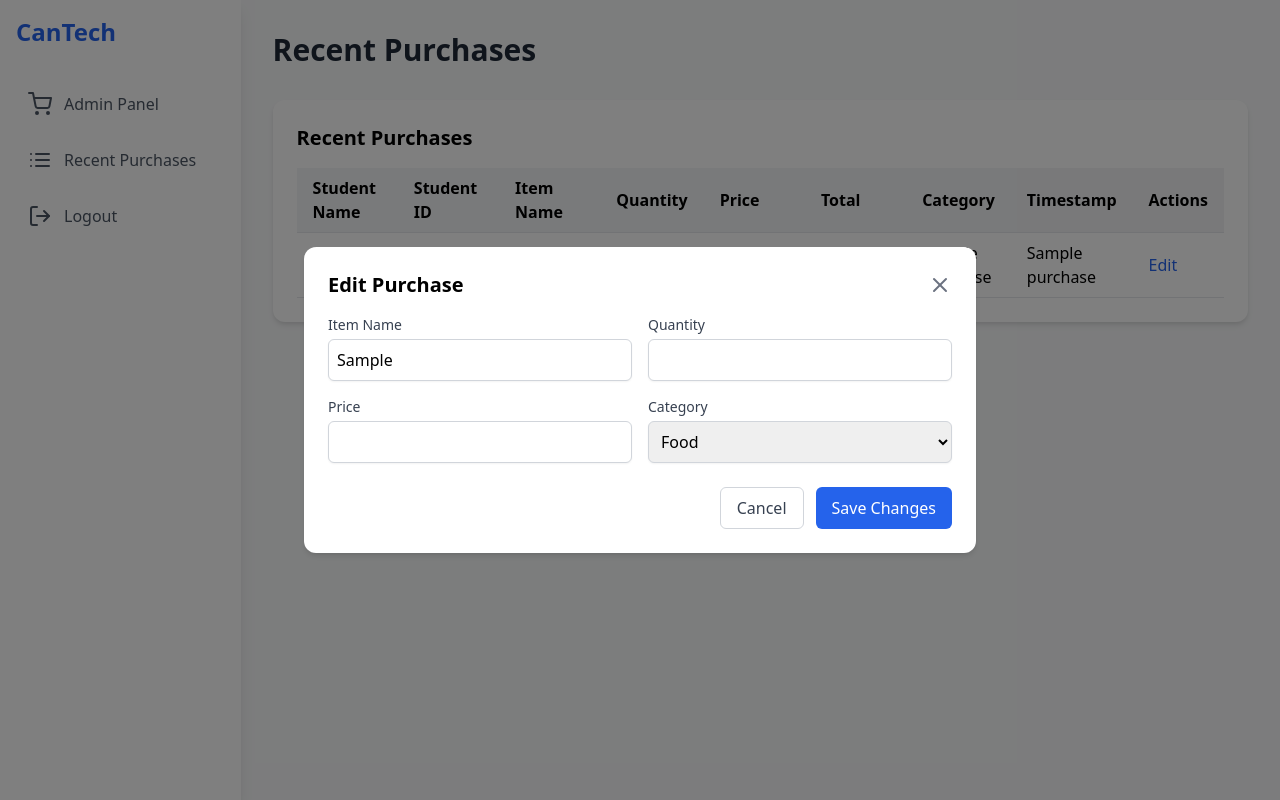
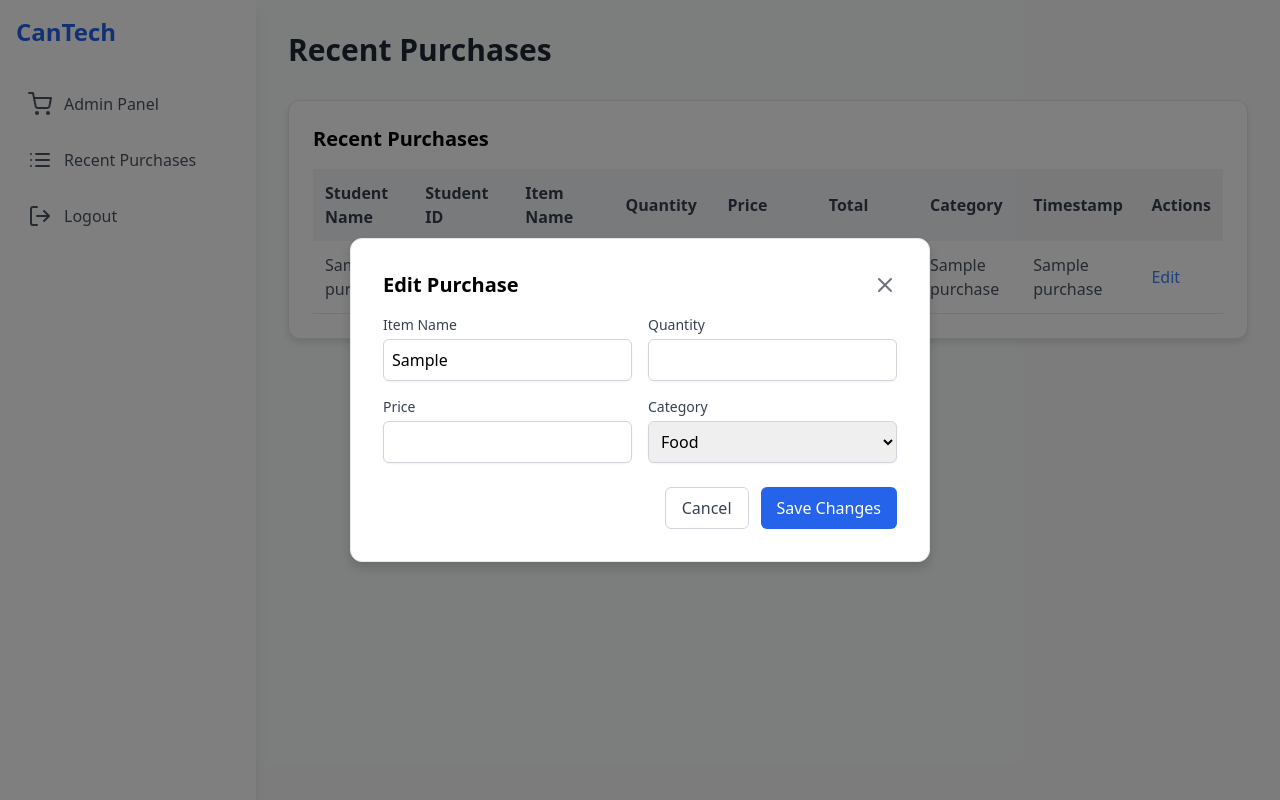
Before and after one commit to twwoface/PROJECT, a Flask app: template templates/recent_purchases.html in a window 1280 px wide. Run offline with Flask 3, Linux system fonts and the light colour scheme; the template is opened without the code that fills it: most values are stand-ins (such as "Sample title", 1, 10 or a date in 2020).

Commit message:
duplicate

```diff
--- a/templates/recent_purchases.html
+++ b/templates/recent_purchases.html
@@ -1,4 +1,3 @@
-<!-- filepath: c:\Users\KMCTCE\Desktop\project\PROJECT\templates\recent_purchases.html -->
 <!DOCTYPE html>
 <html lang="en">
 <head>
@@ -7,6 +6,51 @@
     <title>Recent Purchases - CanTech</title>
     <link href="https://cdnjs.cloudflare.com/ajax/libs/tailwindcss/2.2.19/tailwind.min.css" rel="stylesheet">
     <script src="https://cdnjs.cloudflare.com/ajax/libs/feather-icons/4.29.0/feather.min.js"></script>
+    <style>
+        .table-container {
+            background-color: #ffffff;
+            border: 1px solid #e5e7eb;
+            border-radius: 0.75rem;
+            box-shadow: 0 4px 6px rgba(0, 0, 0, 0.1);
+            padding: 1.5rem;
+        }
+
+        .table-header {
+            background-color: #f3f4f6;
+            color: #374151;
+            font-weight: 600;
+            text-align: left;
+            padding: 0.75rem;
+        }
+
+        .table-cell {
+            padding: 0.75rem;
+            color: #4b5563;
+            border-bottom: 1px solid #e5e7eb;
+        }
+
+        .table-row:hover {
+            background-color: #f9fafb;
+        }
+
+        .btn-edit {
+            color: #3b82f6;
+            font-weight: 500;
+            transition: color 0.3s ease;
+        }
+
+        .btn-edit:hover {
+            color: #2563eb;
+        }
+
+        .modal {
+            background-color: #ffffff;
+            border: 1px solid #e5e7eb;
+            border-radius: 0.75rem;
+            box-shadow: 0 6px 12px rgba(0, 0, 0, 0.15);
+            padding: 2rem;
+        }
+    </style>
 </head>
 <body class="bg-gray-50">
     <div class="flex min-h-screen">
@@ -36,35 +80,35 @@
             </header>
 
             <!-- Purchases Table -->
-            <div class="bg-white rounded-xl shadow-md p-6">
+            <div class="table-container">
                 <h2 class="text-xl font-semibold mb-4">Recent Purchases</h2>
-                <table class="w-full text-left border-collapse">
+                <table class="w-full">
                     <thead>
-                        <tr class="bg-gray-100">
-                            <th class="px-4 py-2 border-b">Student Name</th>
-                            <th class="px-4 py-2 border-b">Student ID</th>
-                            <th class="px-4 py-2 border-b">Item Name</th>
-                            <th class="px-4 py-2 border-b">Quantity</th>
-                            <th class="px-4 py-2 border-b">Price</th>
-                            <th class="px-4 py-2 border-b">Total</th>
-                            <th class="px-4 py-2 border-b">Category</th>
-                            <th class="px-4 py-2 border-b">Timestamp</th>
-                            <th class="px-4 py-2 border-b">Actions</th>
+                        <tr>
+                            <th class="table-header">Student Name</th>
+                            <th class="table-header">Student ID</th>
+                            <th class="table-header">Item Name</th>
+                            <th class="table-header">Quantity</th>
+                            <th class="table-header">Price</th>
+                            <th class="table-header">Total</th>
+                            <th class="table-header">Category</th>
+                            <th class="table-header">Timestamp</th>
+                            <th class="table-header">Actions</th>
                         </tr>
                     </thead>
                     <tbody>
                         {% for purchase in purchases %}
-                        <tr>
-                            <td class="px-4 py-2 border-b">{{ purchase[8] }}</td>
-                            <td class="px-4 py-2 border-b">{{ purchase[1] }}</td>
-                            <td class="px-4 py-2 border-b">{{ purchase[2] }}</td>
-                            <td class="px-4 py-2 border-b">{{ purchase[3] }}</td>
-                            <td class="px-4 py-2 border-b">₹{{ purchase[4] }}</td>
-                            <td class="px-4 py-2 border-b">₹{{ purchase[5] }}</td>
-                            <td class="px-4 py-2 border-b">{{ purchase[6] }}</td>
-                            <td class="px-4 py-2 border-b">{{ purchase[7] | datetimeformat }}</td>
-                            <td class="px-4 py-2 border-b">
-                                <a href="?edit_id={{ purchase[0] }}" class="text-blue-600 hover:underline">Edit</a>
+                        <tr class="table-row">
+                            <td class="table-cell">{{ purchase[8] }}</td>
+                            <td class="table-cell">{{ purchase[1] }}</td>
+                            <td class="table-cell">{{ purchase[2] }}</td>
+                            <td class="table-cell">{{ purchase[3] }}</td>
+                            <td class="table-cell">₹{{ purchase[4] }}</td>
+                            <td class="table-cell">₹{{ purchase[5] }}</td>
+                            <td class="table-cell">{{ purchase[6] }}</td>
+                            <td class="table-cell">{{ purchase[7] | datetimeformat }}</td>
+                            <td class="table-cell">
+                                <a href="?edit_id={{ purchase[0] }}" class="btn-edit">Edit</a>
                             </td>
                         </tr>
                         {% endfor %}
@@ -75,7 +119,7 @@
             <!-- Edit Purchase Modal -->
             {% if edit_purchase %}
             <div class="fixed inset-0 bg-black bg-opacity-50 flex items-center justify-center">
-                <div class="bg-white p-6 rounded-xl shadow-md w-full max-w-2xl mx-4">
+                <div class="modal">
                     <div class="flex justify-between items-center mb-4">
                         <h2 class="text-xl font-semibold">Edit Purchase</h2>
                         <a href="{{ url_for('recent_purchases') }}" class="text-gray-500 hover:text-gray-700">
```
Also changed, not shown: templates/admin_panel.html (+70 -21 lines).
